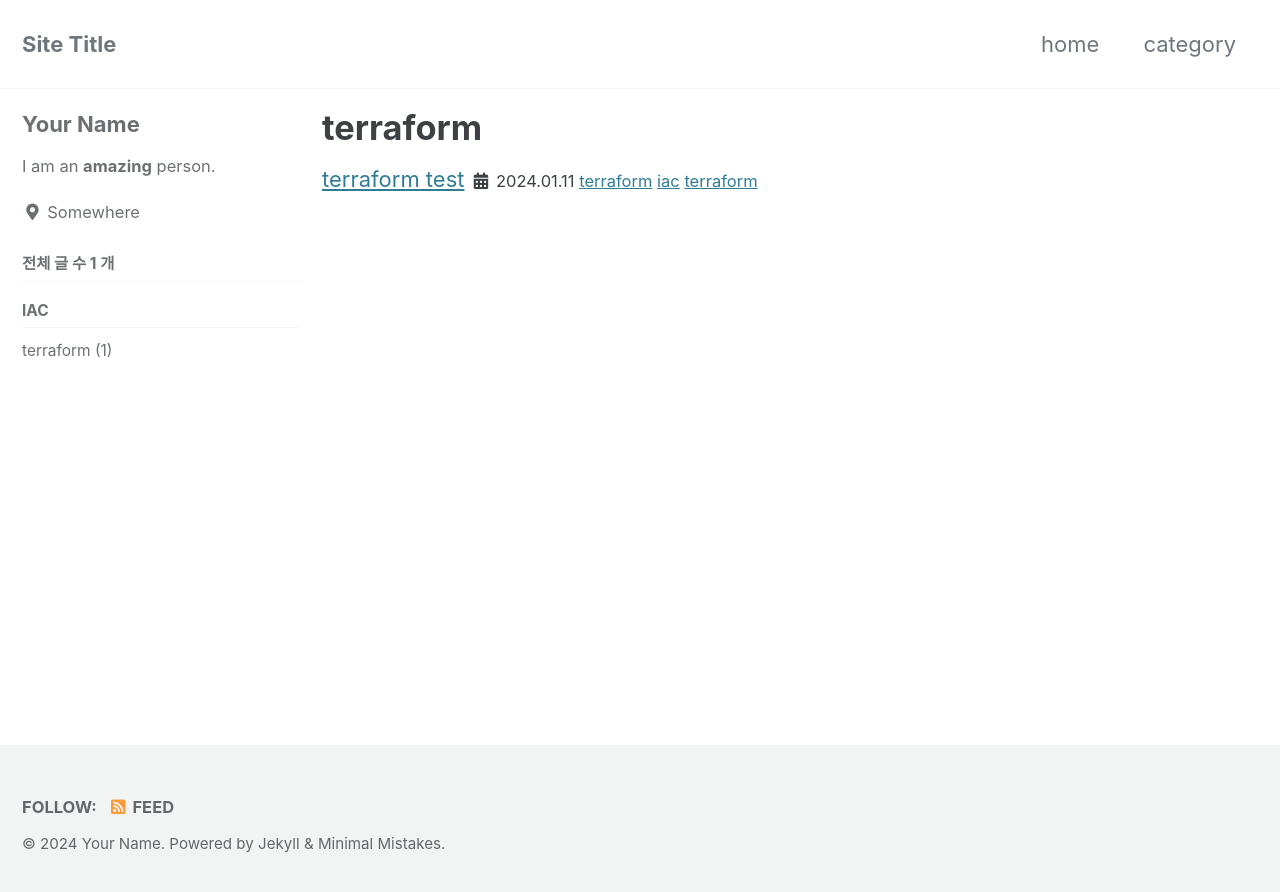
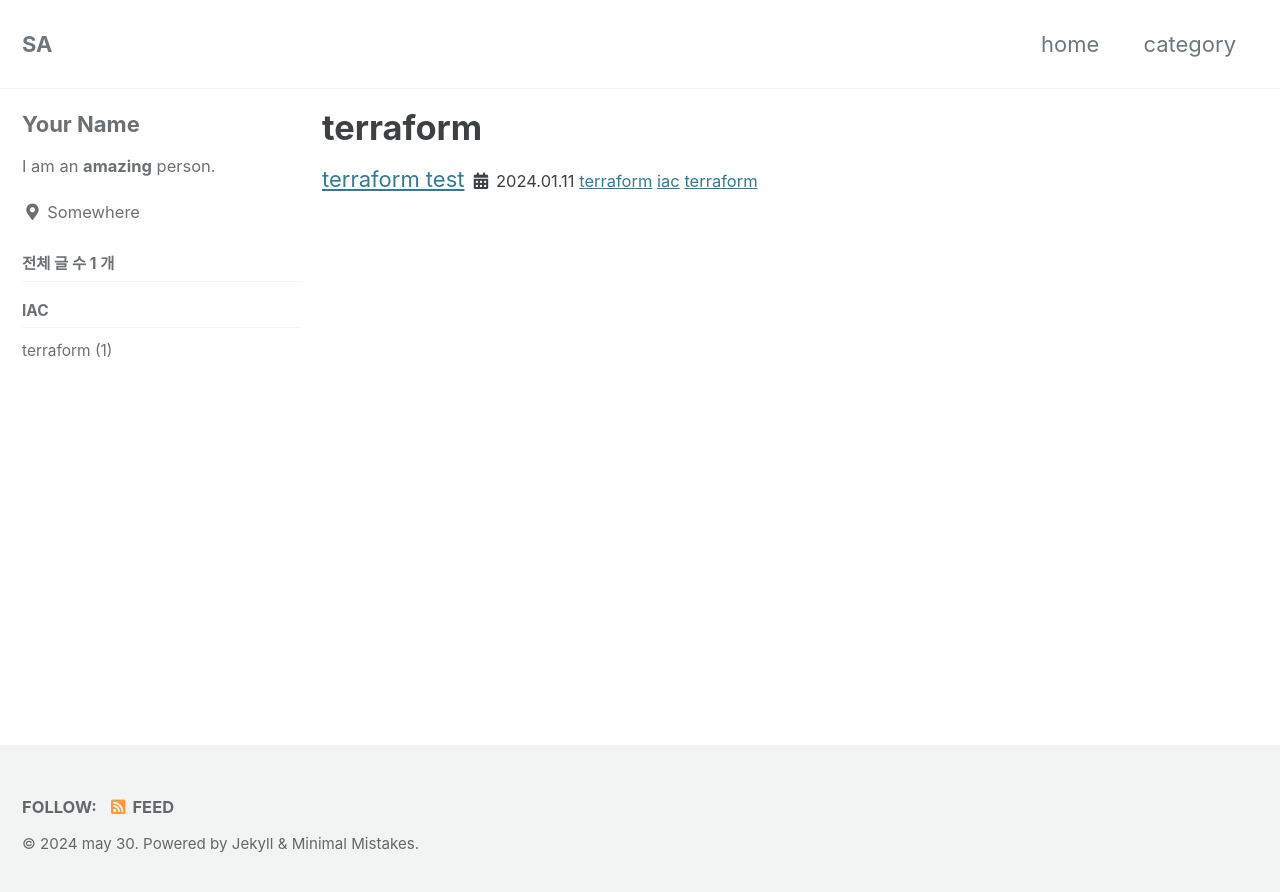
Before and after one commit to may-30/may-30.github.io, a Jekyll site: the page built from _pages/categories/category-terraform.md, in a window 1280 px wide. Shown: the top 892 px of the page. Built offline with Jekyll 4.4.1, drawn with Linux system fonts in a browser that asks for light colours; cached includes are drawn as plain includes; part of the change alters nothing that is shown.

Commit message:
config test

```diff
--- a/_config.yml
+++ b/_config.yml
@@ -1,32 +1,18 @@
-# Welcome to Jekyll!
-#
-# This config file is meant for settings that affect your entire site, values
-# which you are expected to set up once and rarely need to edit after that.
-# For technical reasons, this file is *NOT* reloaded automatically when you use
-# `jekyll serve`. If you change this file, please restart the server process.
-
-# Theme Settings
-#
-# Review documentation to determine if you should use `theme` or `remote_theme`
-# https://mmistakes.github.io/minimal-mistakes/docs/quick-start-guide/#installing-the-theme
-
-# theme                  : "minimal-mistakes-jekyll"
-# remote_theme           : "mmistakes/minimal-mistakes"
 minimal_mistakes_skin: 'default' # "air", "aqua", "contrast", "dark", "dirt", "neon", "mint", "plum", "sunrise"
 
 # Site Settings
 locale: 'en-US'
-title: 'Site Title'
+title: 'may 30 blog'
 title_separator: '-'
 subtitle: # site tagline that appears below site title in masthead
-name: 'Your Name'
-description: 'An amazing website.'
-url: # the base hostname & protocol for your site e.g. "https://mmistakes.github.io"
-baseurl: # the subpath of your site, e.g. "/blog"
+name: 'may 30'
+description: 'jr. SA'
+url: 'https://may-30.github.io' # the base hostname & protocol for your site e.g. "https://mmistakes.github.io"
+# baseurl: # the subpath of your site, e.g. "/blog"
 repository: 'may-30/may-30.github.io' # GitHub username/repo-name e.g. "mmistakes/minimal-mistakes"
 teaser: # path of fallback teaser image, e.g. "/assets/images/500x300.png"
 logo: # path of logo image to display in the masthead, e.g. "/assets/images/88x88.png"
-masthead_title: # overrides the website title displayed in the masthead, use " " for no title
+masthead_title: 'SA' # overrides the website title displayed in the masthead, use " " for no title
 # breadcrumbs            : false # true, false (default)
 words_per_minute: 200
 comments:
```
